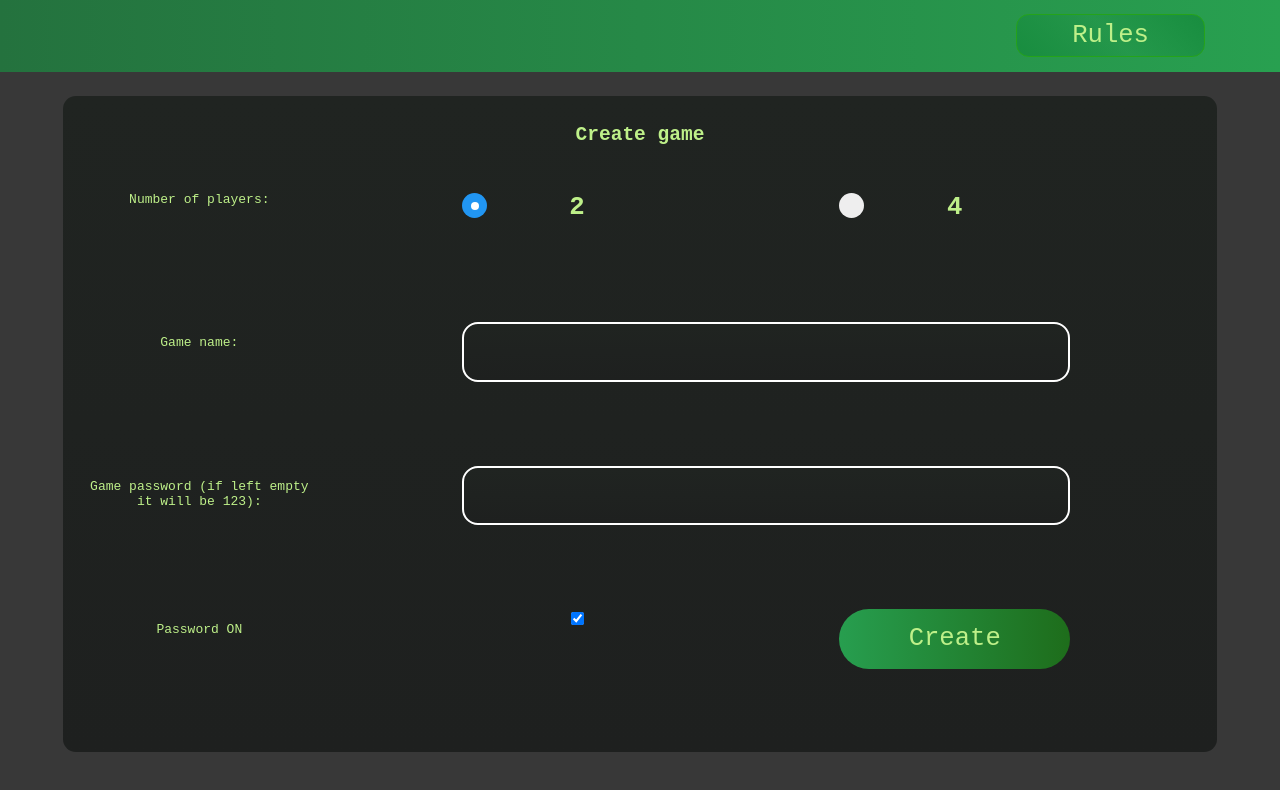
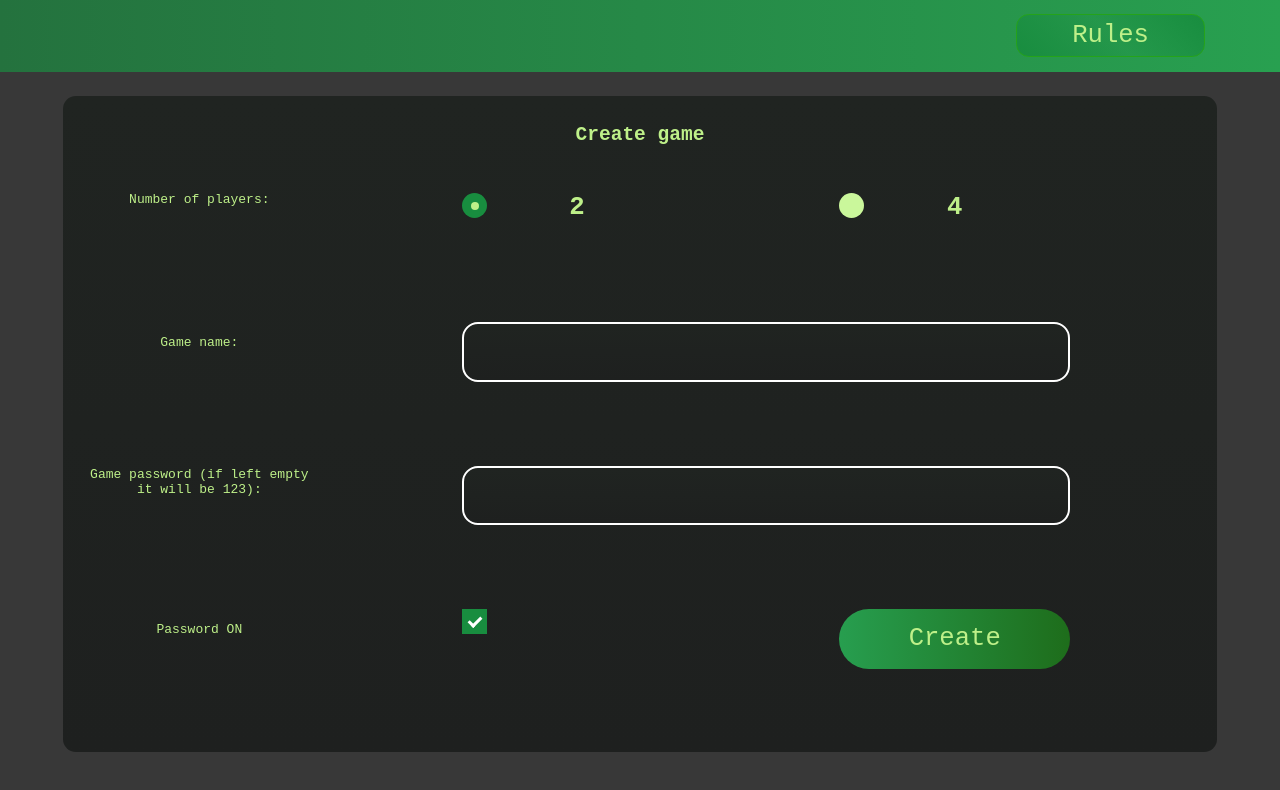
Before and after one commit to N1ktt/quoridor, a plain HTML site: page public/index.html in a window 1280 px wide. Both pictures are taken after a click on the button "Create game". Drawn offline with Linux system fonts and the light colour scheme.

Commit message:
Add files via upload

```diff
--- a/public/css/style.css
+++ b/public/css/style.css
@@ -211,7 +211,7 @@ main {
 
 .create-game p:nth-child(7) {
     grid-column: 2/5;
-    grid-row: 12/13;
+    grid-row: 11/14;
 }
 
 .create-game input:nth-child(8) {
@@ -268,7 +268,7 @@ main {
     color: rgb(190, 240, 137);
     text-align: center;
 }
-
+/* radio */
 .create-game section:nth-child(3) label,
 .create-game section:nth-child(4) label {
     display: block;
@@ -295,22 +295,20 @@ main {
     left: 0;
     height: 25px;
     width: 25px;
-    background-color: #eee;
+    background-color: rgb(202, 247, 155);
     border-radius: 50%;
 }
 
 .create-game section:nth-child(3) label:hover input~span,
 .create-game section:nth-child(4) label:hover input~span {
-    background-color: #ccc;
+    background-color: rgb(167, 219, 111);
 }
 
-/* When the radio button is checked, add a blue background */
 .create-game section:nth-child(3) input:checked~span,
 .create-game section:nth-child(4) input:checked~span {
-    background-color: #2196F3;
+    background-color: rgb(24, 141, 63);
 }
 
-/* Create the indicator (the dot/circle - hidden when not checked) */
 .create-game section:nth-child(3) span::after,
 .create-game section:nth-child(4) span::after {
     content: "";
@@ -318,13 +316,11 @@ main {
     display: none;
 }
 
-/* Show the indicator (dot/circle) when checked */
 .create-game section:nth-child(3) input:checked~span::after,
 .create-game section:nth-child(4) input:checked~span::after {
     display: block;
 }
 
-/* Style the indicator (dot/circle) */
 .create-game section:nth-child(3) span::after,
 .create-game section:nth-child(4) span::after {
     top: 9px;
@@ -332,5 +328,64 @@ main {
     width: 8px;
     height: 8px;
     border-radius: 50%;
-    background: white;
+    background: rgb(190, 240, 137);
 }
+/* radio */
+/* checkbox */
+.create-game section:nth-child(10) label {
+    display: block;
+    position: relative;
+    padding-left: 35px;
+    margin-bottom: 12px;
+    cursor: pointer;
+    font-size: 22px;
+    user-select: none;
+}
+
+.create-game section:nth-child(10) label input {
+    position: absolute;
+    opacity: 0;
+    cursor: pointer;
+    height: 0;
+    width: 0;
+}
+
+.create-game section:nth-child(10) label span {
+    position: absolute;
+    top: 0;
+    left: 0;
+    height: 25px;
+    width: 25px;
+    background-color: #fff;
+}
+
+.create-game section:nth-child(10) label:hover input~span {
+    background-color: rgb(167, 219, 111);
+}
+
+.create-game section:nth-child(10) input:checked~span{
+    background-color: rgb(24, 141, 63);
+}
+
+.create-game section:nth-child(10) span::after {
+    content: "";
+    position: absolute;
+    display: none;
+}
+
+.create-game section:nth-child(10) input:checked~span::after {
+    display: block;
+}
+
+.create-game section:nth-child(10) span::after {
+    left: 9px;
+    top: 5px;
+    width: 5px;
+    height: 10px;
+    border: solid white;
+    border-width: 0 3px 3px 0;
+    -webkit-transform: rotate(45deg);
+    -ms-transform: rotate(45deg);
+    transform: rotate(45deg);
+}
+/* checkbox */
```
